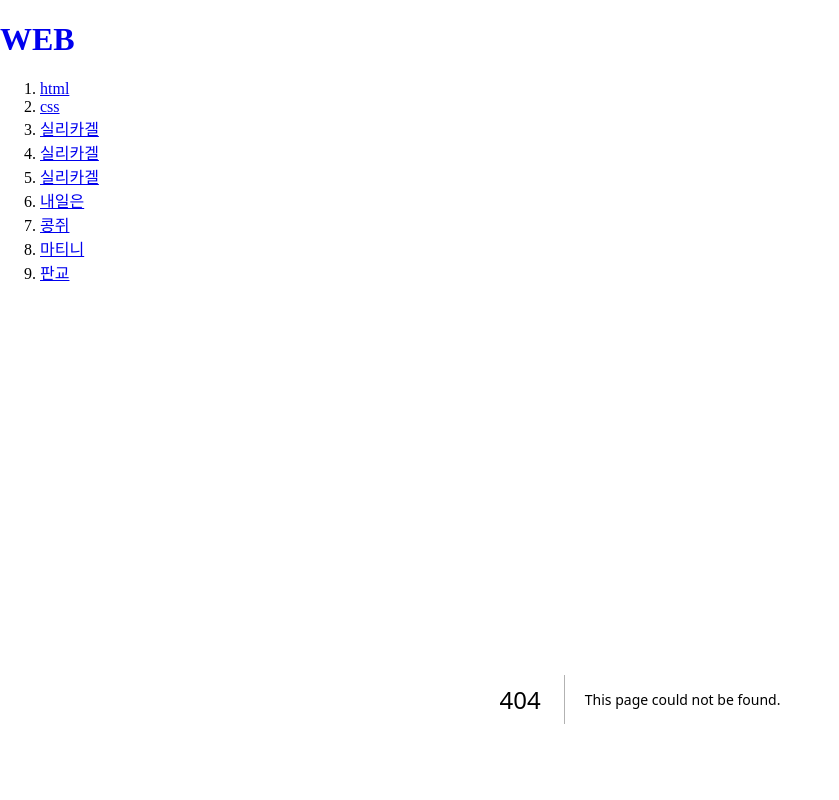
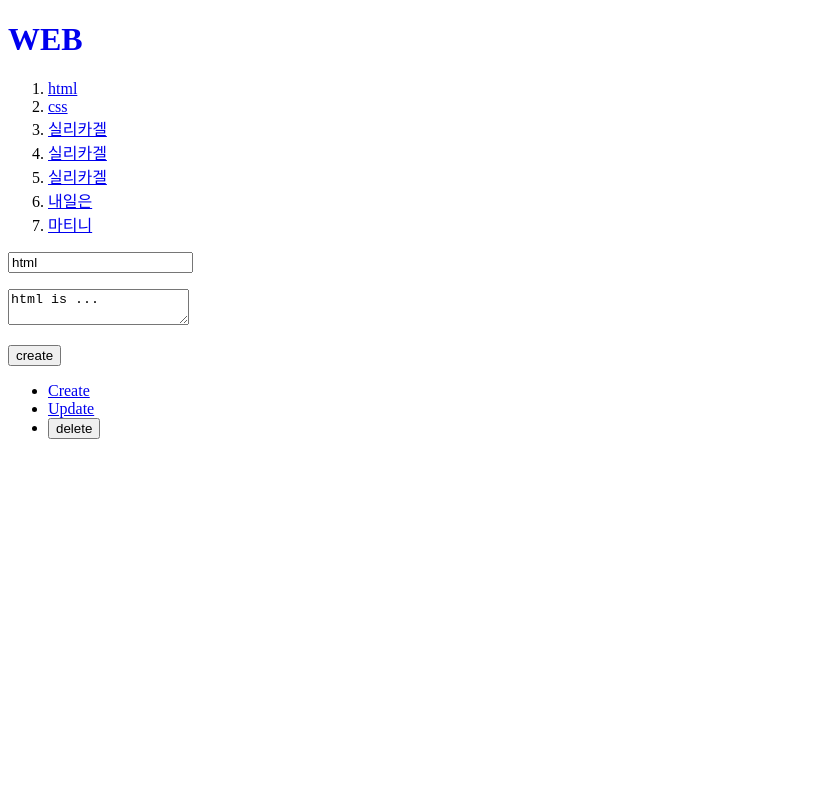
Before and after one commit to Minkyu0424/nextapp, a Next.js app: page /update/1 in a window 1280 px wide. Before the commit this address had no page. Shown: the top 800 px of the page, without its empty margins (0-839 px from the left). Built offline with nearby package versions, Linux system fonts and the light colour scheme; data requests are answered from the project's data file.

Commit message:
:sparkles:[feat]수정과 삭제

```diff
--- a/db.json
+++ b/db.json
@@ -31,19 +31,9 @@
       "id": 6
     },
     {
-      "title": "콩쥐",
-      "body": "팥쥐",
-      "id": 7
-    },
-    {
       "title": "마티니",
       "body": "블루",
       "id": 8
-    },
-    {
-      "title": "판교",
-      "body": "현대백화점",
-      "id": 9
     }
   ],
   "posts": [
--- /dev/null
+++ b/src/app/Control.js
@@ -0,0 +1,39 @@
+"use client";
+import Link from "next/link";
+import { useParams, useRouter } from "next/navigation";
+export function Control() {
+  const params = useParams();
+  const router = useRouter();
+  const id = params.id;
+  return (
+    <ul>
+      <li>
+        <Link href="/create">Create</Link>
+      </li>
+      {id ? (
+        <>
+          <li>
+            <Link href={"/update/" + id}>Update</Link>{" "}
+          </li>
+          <li>
+            <input
+              type="button"
+              value="delete"
+              onClick={() => {
+                const options = {
+                  method: "DELETE",
+                };
+                fetch("http://localhost:9999/topics/" + id, options)
+                  .then((res) => res.json())
+                  .then((result) => {
+                    router.push("/");
+                    router.refresh();
+                  });
+              }}
+            />
+          </li>
+        </>
+      ) : null}
+    </ul>
+  );
+}
--- a/src/app/layout.js
+++ b/src/app/layout.js
@@ -1,10 +1,10 @@
+import { Control } from "./Control";
 import "./globals.css";
 import Link from "next/link";
 export const metadata = {
   title: "web tutorial",
   description: "Generated by create next app",
 };
-
 export default async function RootLayout({ children }) {
   const res = await fetch("http://localhost:9999/topics", {
     cache: "no-store",
@@ -26,11 +26,7 @@
           })}
         </ol>
         {children}
-        <ul>
-          <li><Link href="/create">Create</Link></li>
-          <li><Link href="/update/1">Update</Link> </li>
-          <li><input type="button" value="delete"/></li>
-        </ul>
+        <Control />
       </body>
     </html>
   );
--- a/src/app/read/[id]/page.js
+++ b/src/app/read/[id]/page.js
@@ -1,5 +1,6 @@
 export default async function Read(props) {
-  const res = await fetch(`http:localhost:9999/topics/${props.params.id}`);
+  const res = await fetch(`http:localhost:9999/topics/${props.params.id}`,
+  {cache:'no-store'});
   const topic = await res.json();
   return (
     <>
--- /dev/null
+++ b/src/app/update/[id]/page.js
@@ -0,0 +1,65 @@
+"use client";
+
+import { useParams, useRouter } from "next/navigation";
+import { useEffect, useState } from "react";
+
+export default function Update() {
+  const [title, setTitle] = useState("");
+  const [body, setBody] = useState("");
+  const router = useRouter();
+  const params = useParams();
+  const id = params.id;
+  useEffect(() => {
+    fetch("http://localhost:9999/topics/" + id)
+      .then((res) => res.json())
+      .then((result) => {
+        setTitle(result.title);
+        setBody(result.body);
+      });
+  }, []);
+
+  return (
+    <form
+      onSubmit={(e) => {
+        e.preventDefault();
+        const title = e.target.title.value;
+        const body = e.target.body.value;
+        const options = {
+          method: "PATCH",
+          headers: {
+            "Content-Type": "application/json",
+          },
+          body: JSON.stringify({ title, body }),
+        };
+        fetch(`http://localhost:9999/topics/` + id, options)
+          .then((res) => res.json())
+          .then((result) => {
+            const lastid = result.id;
+            router.push(`/read/${lastid}`);
+            router.refresh();
+          });
+      }}
+    >
+      <p>
+        <input
+          type="text"
+          name="title"
+          placeholder="title"
+          value={title}
+          onChange={(e) => setTitle(e.target.value)}
+        />
+      </p>
+      <p>
+        <textarea
+          name="body"
+          placeholder="body"
+          value={body}
+          onChange={(e) => setBody(e.target.value)}
+        ></textarea>
+      </p>
+      <p>
+        <input type="submit" value="create" />
+      </p>
+    </form>
+  );
+}
```
